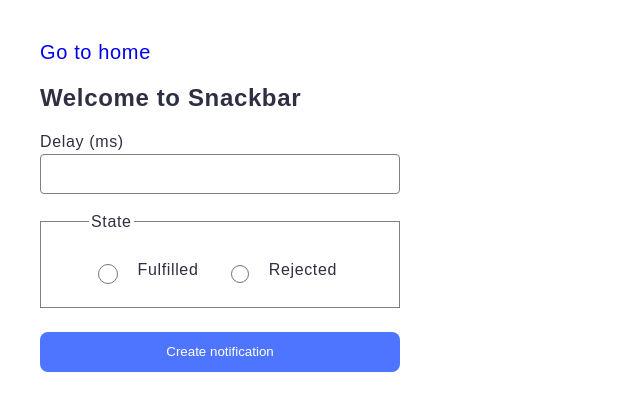
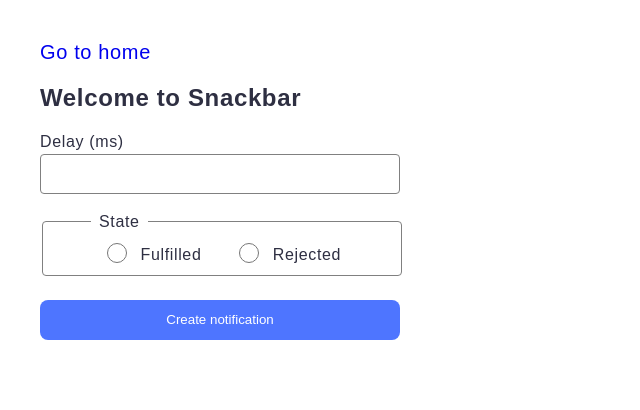
Before and after one commit to Olena-Synytsia/goit-js-hw-10, a website built with Vite: page src/2-snackbar.html in a window 1280 px wide. Shown: the whole page, without its empty margins (0-640 px from the left). Built offline with nearby package versions, Linux system fonts and the light colour scheme.

Commit message:
snackbar styles 2

```diff
--- a/src/css/styles.css
+++ b/src/css/styles.css
@@ -150,9 +150,9 @@ input text:focus {
   height: 100%;
 }
 
-form label {
+/* form label {
   width: 360px;
-}
+} */
 
 input[type='number'] {
   width: 354px;
@@ -166,15 +166,26 @@ input[type='number'] {
 fieldset {
   display: flex;
   flex-direction: row;
+  align-items: end;
+  justify-content: center;
   gap: 24px;
   width: 262px;
   height: 64px;
   border: 1px solid #808080;
+  border-radius: 4px;
   color: #2e2f42;
-  padding: 24px 48px 8px 48px;
-  margin: 0;
-  /* padding: 0; */
   margin-bottom: 24px;
+  padding: 0 48px;
+}
+
+legend {
+  /* position: absolute;
+  left: 44px;
+  top: 200px; */
+  text-align: left;
+  width: fit-content;
+  padding: 0 8px;
+  margin-bottom: 8px;
 }
 
 fieldset label {
@@ -190,9 +201,7 @@ input[type='radio'] {
   display: flex;
   width: 20px;
   height: 20px;
-  margin: 6px;
-  text-align: center;
-  justify-content: center;
+  margin: 0;
 }
 
 form button {
```
